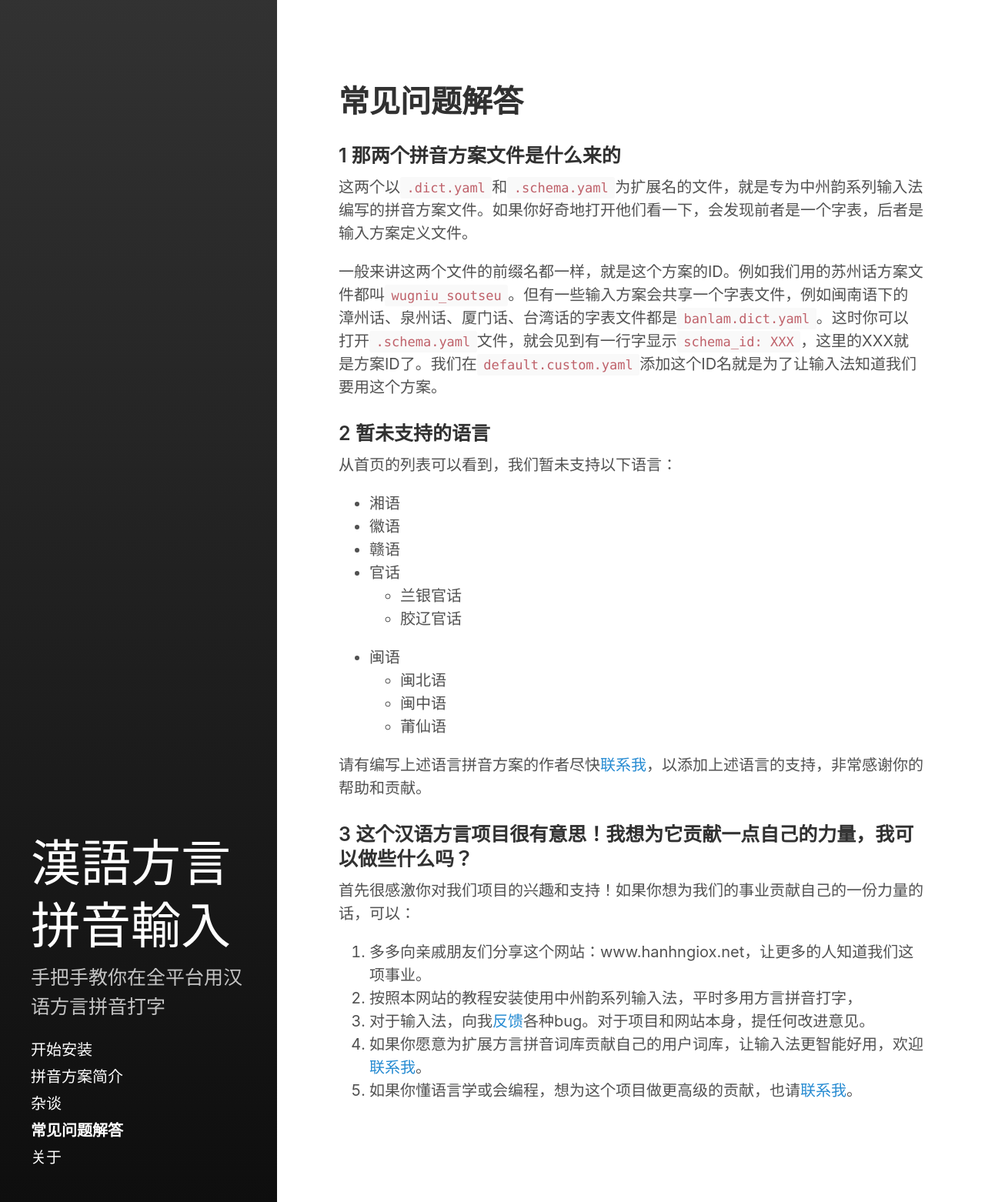
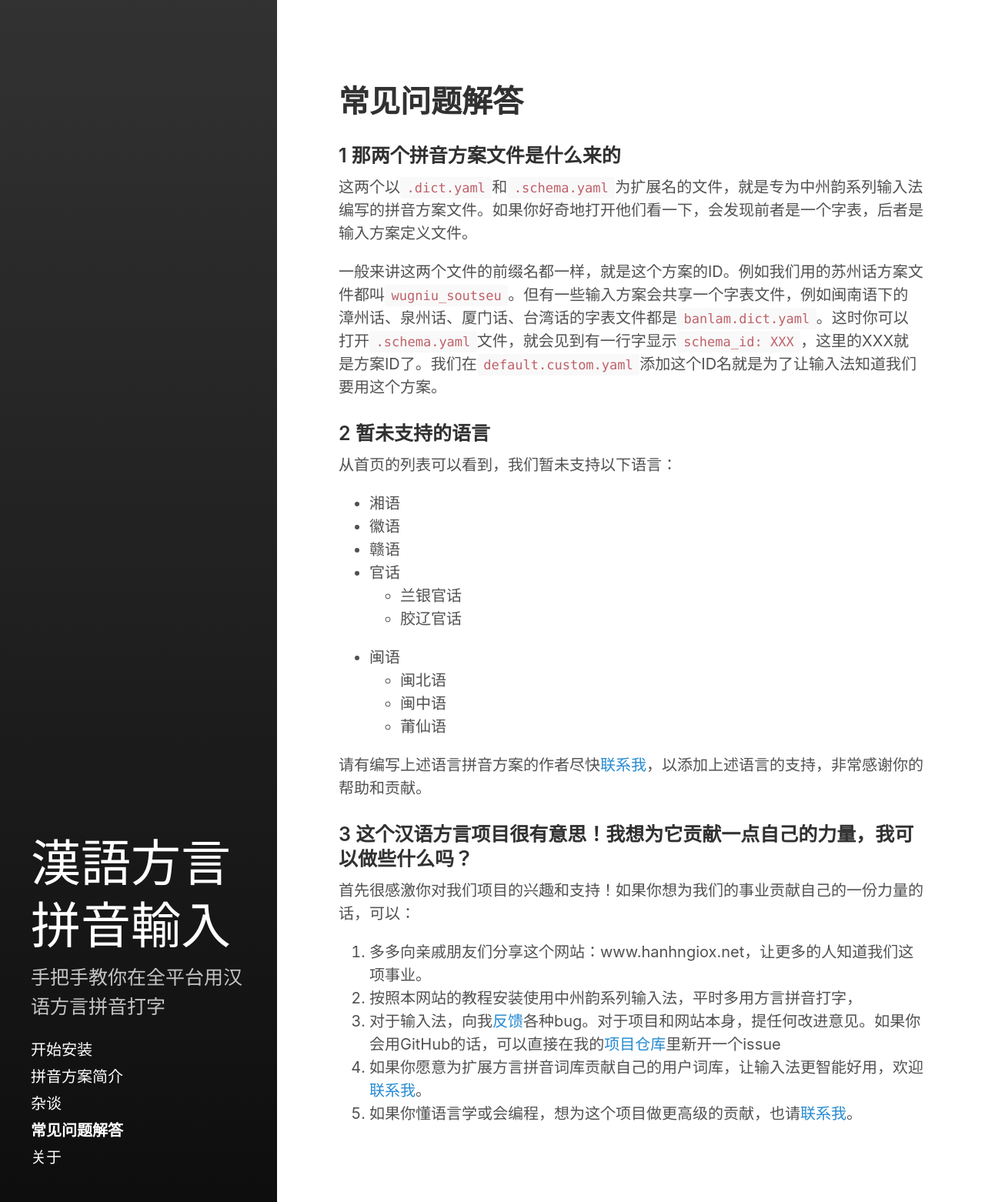
Before and after one commit to laubonghaudoi/hanhngiox, a Jekyll site: the page built from blog/faq.md, in a window 1280 px wide. Shown: the whole page at 77% size. Built offline with Jekyll 4.4.1, drawn with Linux system fonts in a browser that asks for light colours.

Commit message:
Update list

```diff
--- a/blog/faq.md
+++ b/blog/faq.md
@@ -35,6 +35,6 @@ sidebar_sort_order: 6
 
 1. 多多向亲戚朋友们分享这个网站：www.hanhngiox.net，让更多的人知道我们这项事业。
 2. 按照本网站的教程安装使用中州韵系列输入法，平时多用方言拼音打字，
-3. 对于输入法，向我[反馈](mailto:laubonghaudoi@icloud.com)各种bug。对于项目和网站本身，提任何改进意见。
+3. 对于输入法，向我[反馈](mailto:laubonghaudoi@icloud.com)各种bug。对于项目和网站本身，提任何改进意见。如果你会用GitHub的话，可以直接在我的[项目仓库](https://github.com/laubonghaudoi/Chinese_Rime/issues)里新开一个issue
 4. 如果你愿意为扩展方言拼音词库贡献自己的用户词库，让输入法更智能好用，欢迎[联系我](mailto:laubonghaudoi@icloud.com)。
 5. 如果你懂语言学或会编程，想为这个项目做更高级的贡献，也请[联系我](mailto:laubonghaudoi@icloud.com)。
```
Also changed, not shown: index.md (+1 -0 lines).
